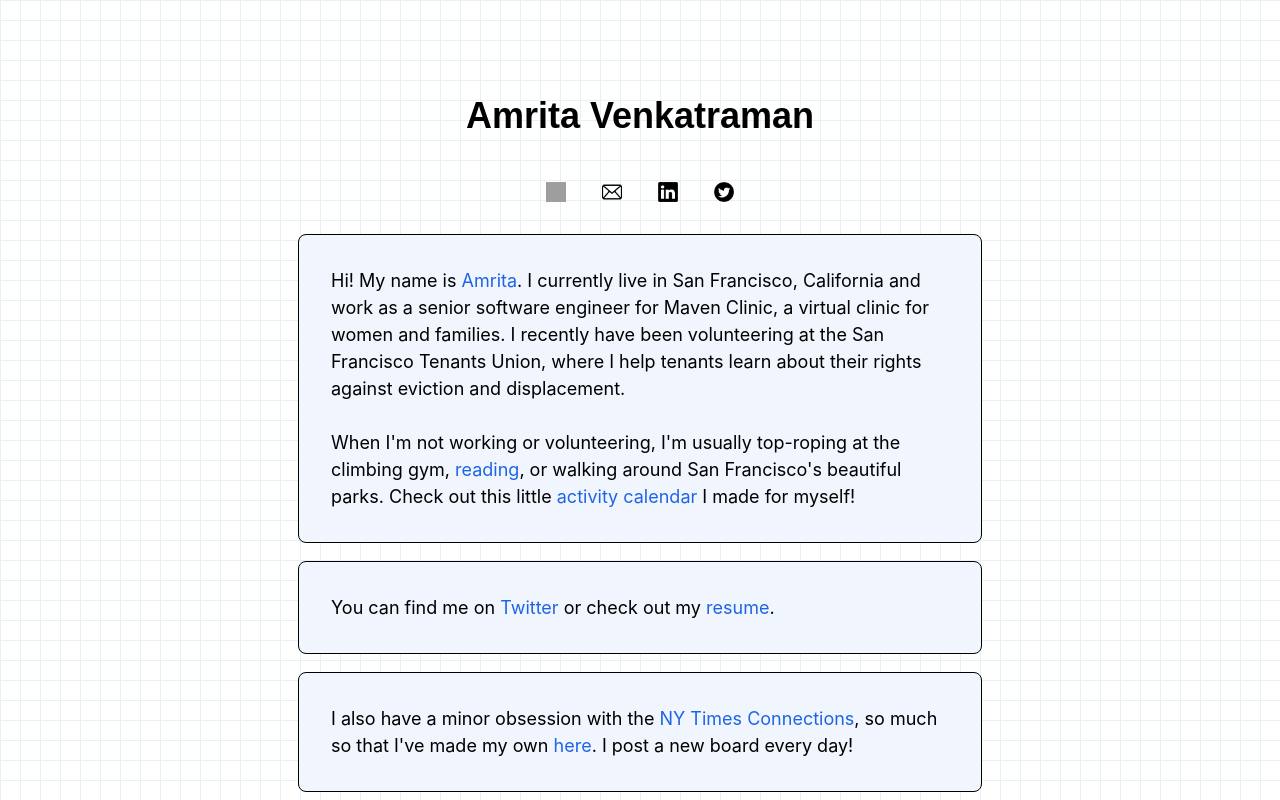
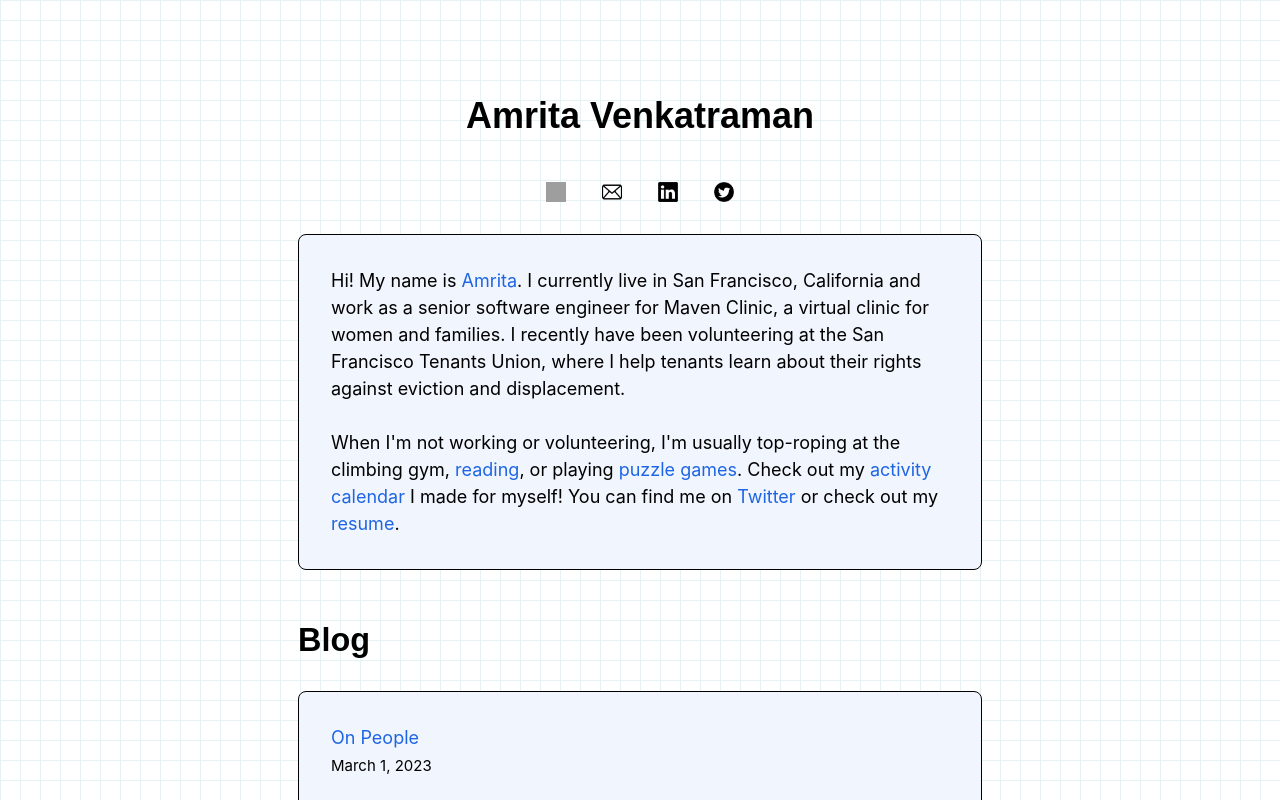
Before and after one commit to iamrita/personalwebsite, a Next.js app: page / in a window 1280 px wide. Shown: the top 800 px of the page. Built offline with nearby package versions, Linux system fonts and the light colour scheme; grey boxes are pictures that could not be loaded; a web font is replaced by a local one.

Commit message:
modifying website

```diff
--- a/package.json
+++ b/package.json
@@ -27,5 +27,8 @@
     "remark": "^14.0.2",
     "remark-html": "^15.0.2",
     "zod": "^3.24.4"
+  },
+  "devDependencies": {
+    "prettier": "^3.6.2"
   }
 }
--- a/pages/index.js
+++ b/pages/index.js
@@ -45,15 +45,19 @@ export default function Home({ allPostsData }) {
           <br />
           <br />
           When I'm not working or volunteering, I'm usually top-roping at the
-          climbing gym, <Link href={`/posts/recommend`} className={utilStyles.link}>reading</Link>, or walking around San Francisco's beautiful
-          parks. Check out this little{" "}
+          climbing gym,{" "}
+          <Link href={`/posts/recommend`} className={utilStyles.link}>
+            reading
+          </Link>
+          , or playing{" "}
+          <Link href={`/posts/connections`} className={utilStyles.link}>
+            puzzle games
+          </Link>
+          . Check out my{" "}
           <Link href={`/posts/activities`} className={utilStyles.link}>
             activity calendar
           </Link>{" "}
-          I made for myself!
-        </p>
-        <p>
-          You can find me on{" "}
+          I made for myself! You can find me on{" "}
           <a href="https://twitter.com/iamrita98" className={utilStyles.link}>
             Twitter
           </a>{" "}
@@ -66,20 +70,6 @@ export default function Home({ allPostsData }) {
             resume
           </a>
           .
-        </p>
-        <p>
-          I also have a minor obsession with the{" "}
-          <a
-            href="https://www.nytimes.com/games/connections"
-            className={utilStyles.link}
-          >
-            NY Times Connections
-          </a>
-          , so much so that I've made my own{" "}
-          <Link href={`/posts/connections`} className={utilStyles.link}>
-            here
-          </Link>
-          . I post a new board every day!
         </p>
       </section>
       <section className={`${utilStyles.headingMd} ${utilStyles.padding1px}`}>
--- a/pages/posts/about.js
+++ b/pages/posts/about.js
@@ -37,8 +37,9 @@ export default function About() {
             contact me if you'd like to geek out over anything listed together!
           </p>
           <p>
-            Currently, I am reading Empire of Pain by Patrick Radden Keefe and listening to a lot of Beyoncé. My partner
-            and I are also playing Blue Prince on the Playstation 5.
+            Currently, I am reading How To Solve Your Own Murder by Kristen
+            Perrin and listening to a lot of badbadnotgood. My partner and I are
+            also playing Blue Prince on the Playstation 5.
           </p>
           <h1 className={headerFont.className}>Books</h1>
           <Bookshelf books={books} />
```
Also changed, not shown: 2 other files (tests, documents, lock files or other folders).
